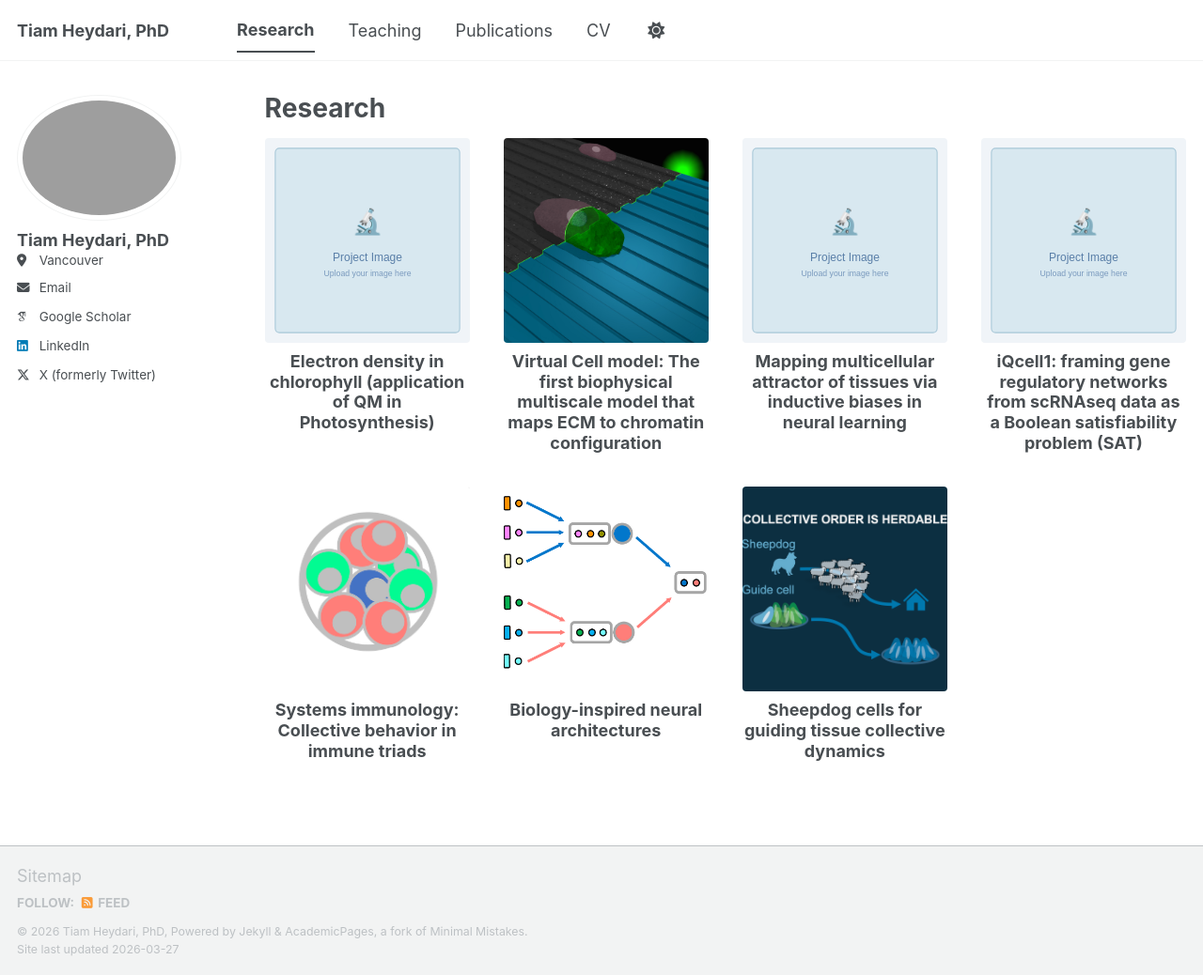
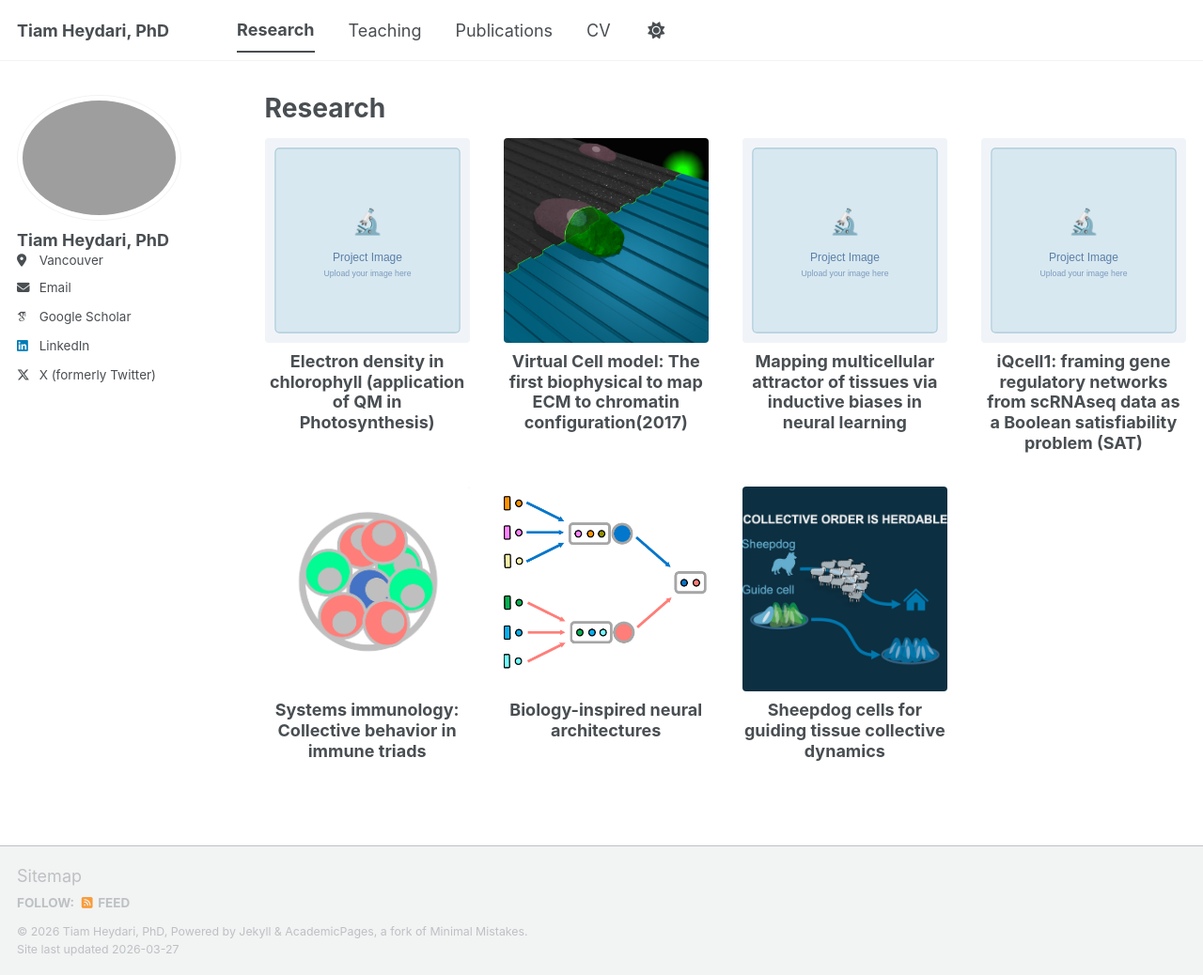
Before and after one commit to TiamHeydari/tiamheydari.github.io, a Jekyll site: the page built from _pages/research.html, in a window 1280 px wide and 1038 px high. Shown: the whole window at 94% size. Built offline with Jekyll 4.4.1, drawn with Linux system fonts in a browser that asks for light colours; some web fonts are replaced; a script bundle is joined from its source files by our own code; library files that are not in the unit come from our copies.

Commit message:
Update research-6-virtual-cell-model.md

```diff
--- a/_research/research-6-virtual-cell-model.md
+++ b/_research/research-6-virtual-cell-model.md
@@ -1,5 +1,5 @@
 ---
-title: "Virtual Cell model: The first biophysical multiscale model that maps ECM to chromatin configuration"
+title: "Virtual Cell model: The first biophysical to map ECM to chromatin configuration(2017)"
 collection: research
 permalink: /research/virtual-cell-model
 excerpt: 'Description will be added here.'
```
